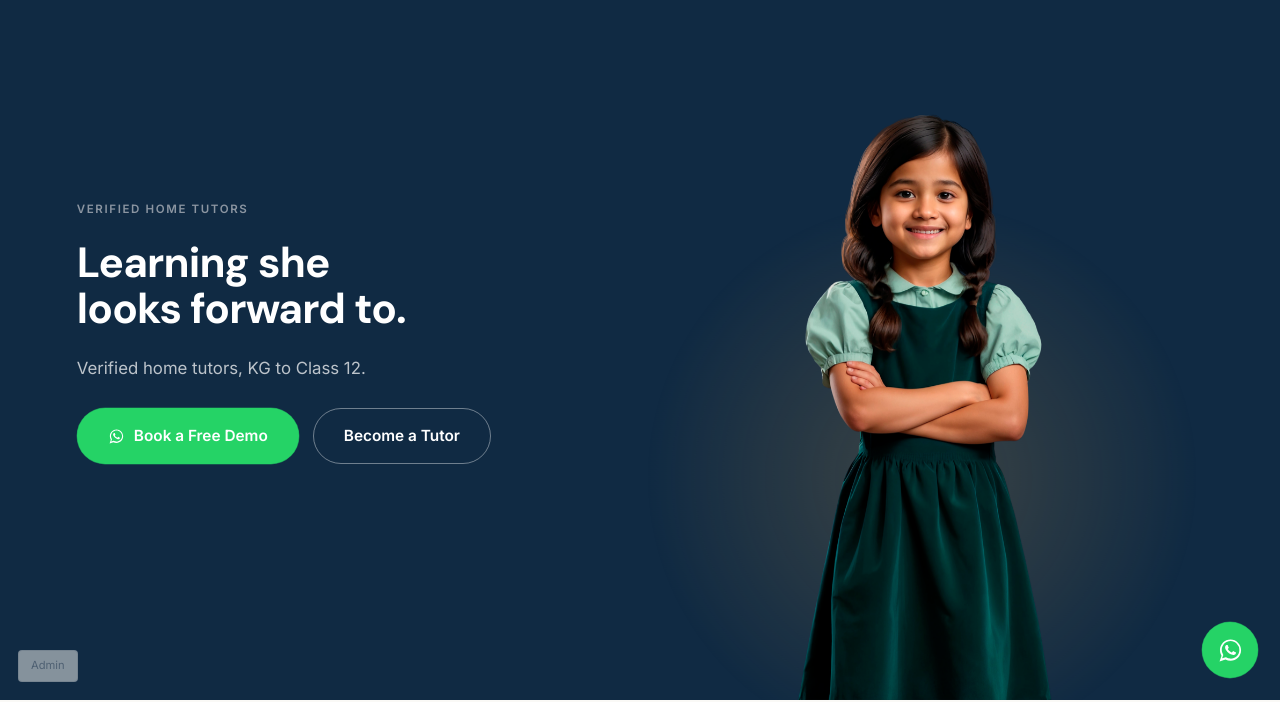
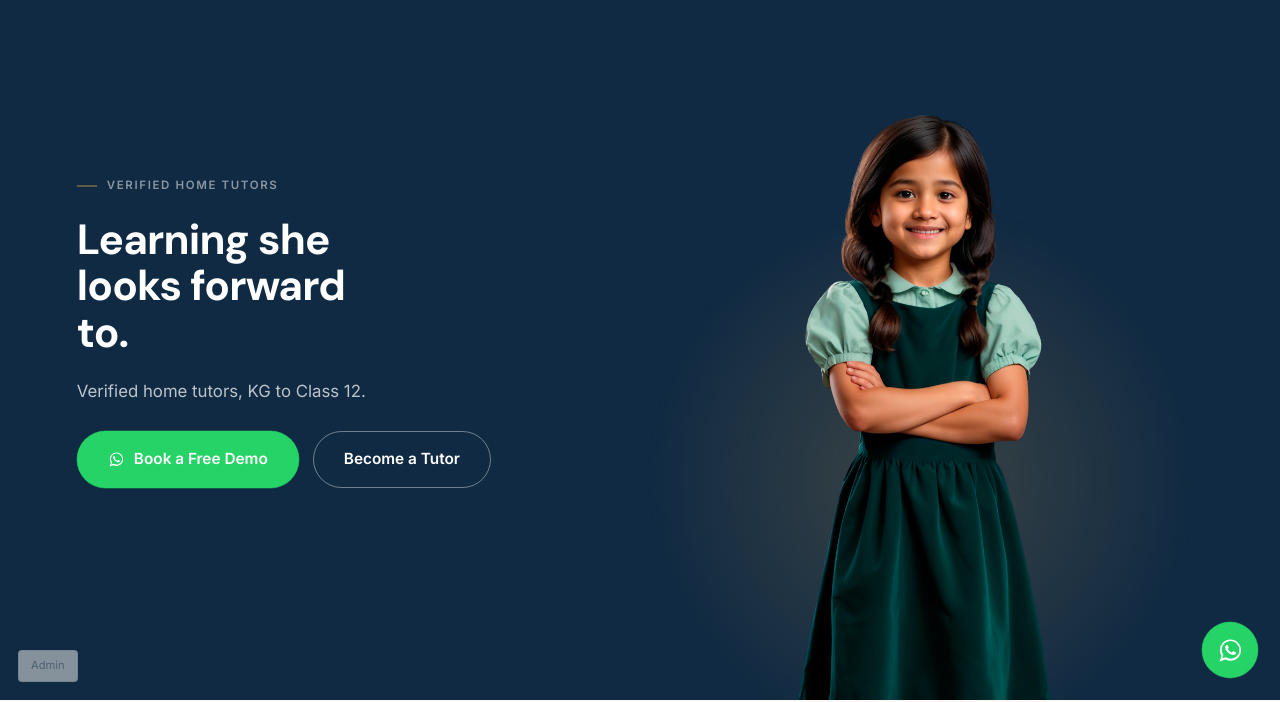
Before and after one commit to tanbirab/testpto, a plain HTML site: page index.html in a window 1280 px wide. Shown: the part 100-802 px from the top of the page. Drawn offline with Linux system fonts and the light colour scheme.

Commit message:
Add files via upload

```diff
--- a/style.css
+++ b/style.css
@@ -226,11 +226,17 @@ h1,h2,h3{font-family:var(--font-display); font-weight:700; letter-spacing:-.02em
 .hero-full-text .eyebrow{
   margin-bottom:22px;
   position:relative;
+  padding-left:30px;
+}
+.hero-full-text .eyebrow::before{
+  content:'';
+  position:absolute; left:0; top:50%; transform:translateY(-50%);
+  width:20px; height:1px; background:var(--gold);
 }
 .hero-full-text h1{
   font-size:clamp(2.3rem, 3.3vw, 3.5rem);
   color:#fff; line-height:1.1; margin:0 0 22px;
-  max-width:17ch;
+  max-width:11ch;
 }
 .hero-full-text .lead{
   font-size:1.08rem; color:rgba(255,255,255,.68);
```
